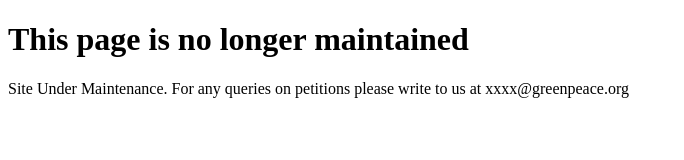
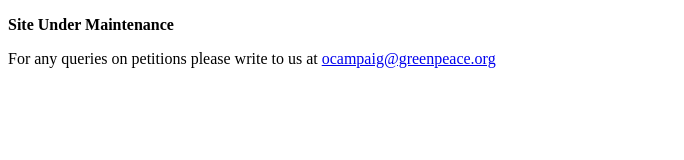
Before and after one commit to jen-cub/new-brb, a plain HTML site: page public/index.html in a window 1280 px wide. Shown: the whole page, without its empty margins (0-684 px from the left). Drawn offline with Linux system fonts and the light colour scheme.

Commit message:
Update page

```diff
--- a/public/index.html
+++ b/public/index.html
@@ -1,9 +1,8 @@
 <!DOCTYPE html>
 <html>
 <head>
-<title>Global Redirect for Indiax</title>
+<title>Redirect for www.greenpeacex.in</title>
 </head>
-<body>
-  <h1> This page is no longer maintained </h1>
-    <p> Site Under Maintenance. For any queries on petitions please write to us at
-       xxxx@greenpeace.org </p>
+<p><strong>Site Under Maintenance</strong></p>
+<p>For any queries on petitions please write to us at
+   <a href="mailto:ocampaig@greenpeace.org">ocampaig@greenpeace.org</a></p>
```
